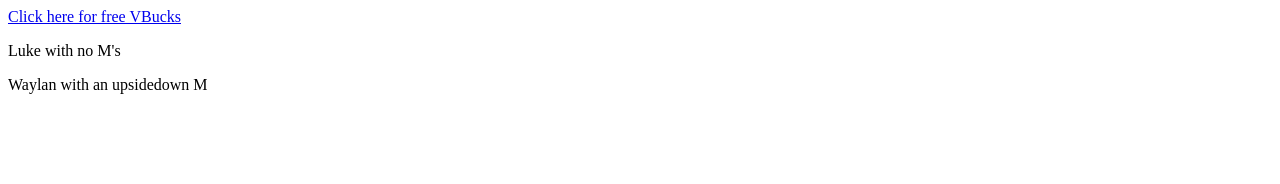
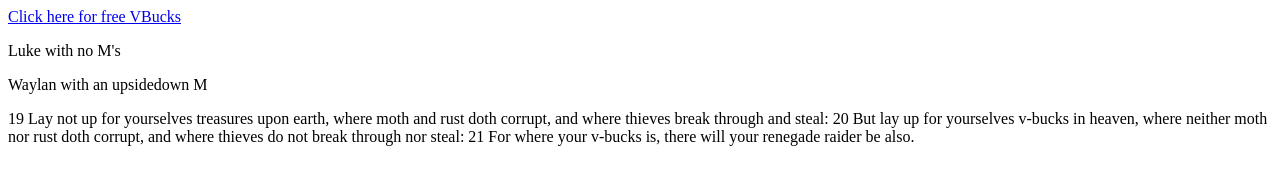
Before and after one commit to tustinbin/isfall25grp25, a plain HTML site: page index.html in a window 1280 px wide. Drawn offline with Linux system fonts and the light colour scheme.

Commit message:
scripture

```diff
--- a/index.html
+++ b/index.html
@@ -9,5 +9,10 @@
     <a href="https://www.churchofjesuschrist.org/?lang=eng">Click here for free VBucks</a>
     <p>Luke with no M's</p>
     <p>Waylan with an upsidedown M</p>
+    <p>19 Lay not up for yourselves treasures upon earth, where moth and rust doth corrupt, and where thieves break through and steal:
+
+    20 But lay up for yourselves v-bucks in heaven, where neither moth nor rust doth corrupt, and where thieves do not break through nor steal:
+
+    21 For where your v-bucks is, there will your renegade raider be also.</p>
 </body>
 </html>
```
